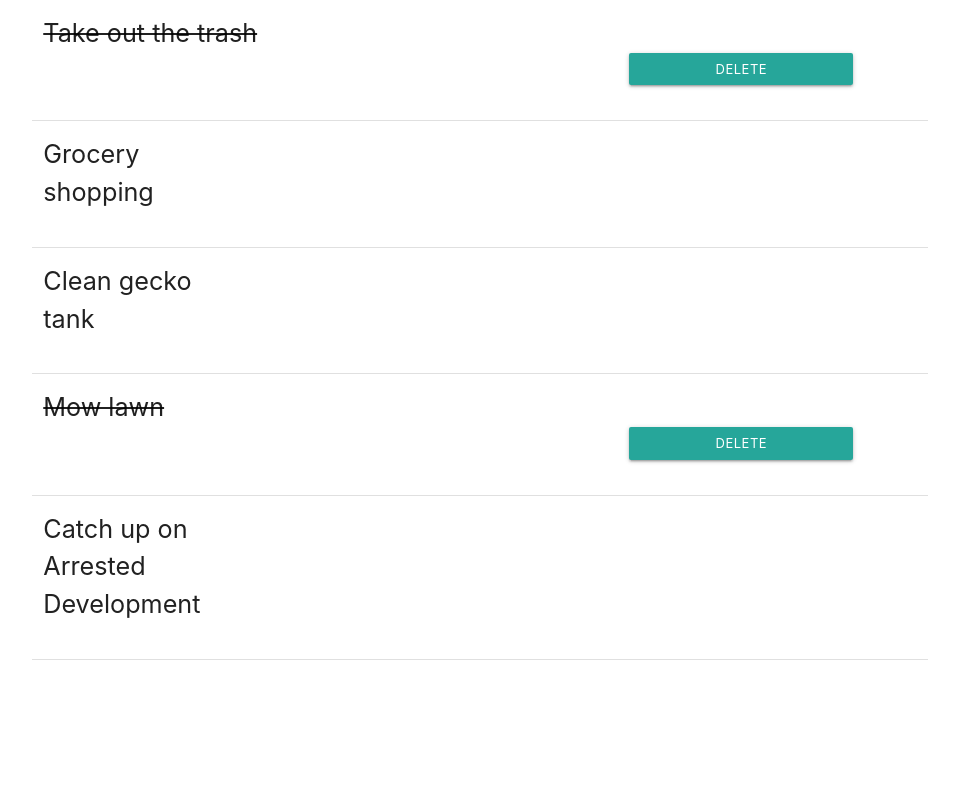
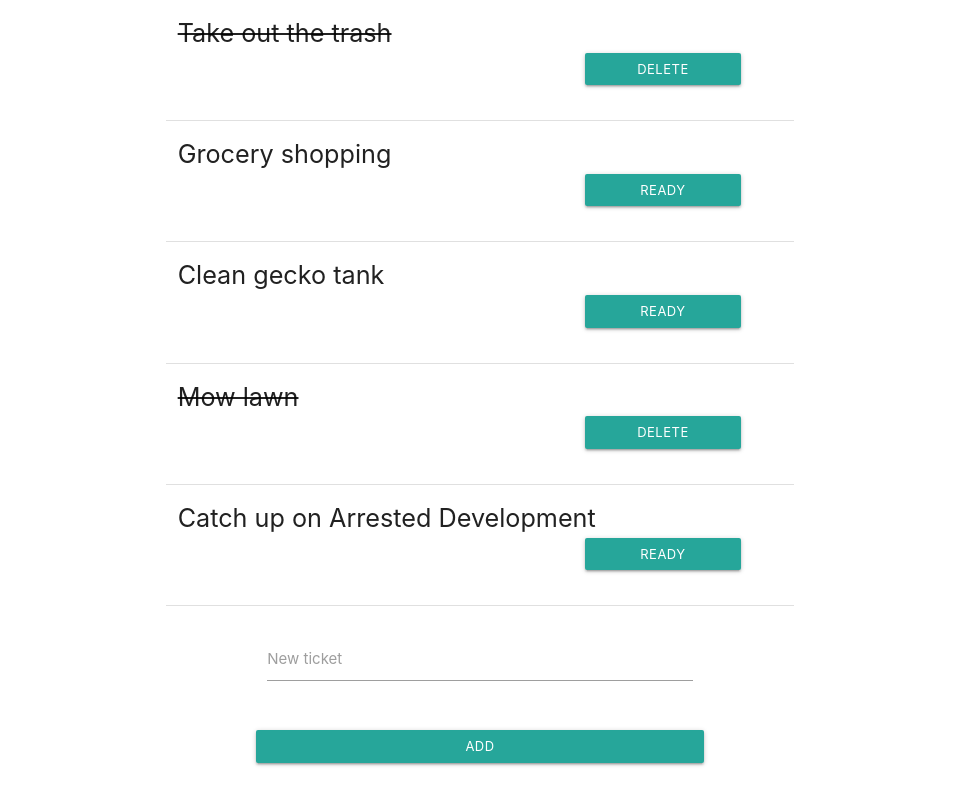
Before and after one commit to reflectiond/prac2, a React (Create React App) app: page / in a window 1280 px wide. Shown: the whole page, without its empty margins (160-1119 px from the left). Built offline with nearby package versions, Linux system fonts and the light colour scheme.

Commit message:
adding deleting compliting tickets witch unique id(clearing input area)

```diff
--- a/src/App.js
+++ b/src/App.js
@@ -1,24 +1,88 @@
-import './App.css';
-import TodoItem from './TodoItem';
-import todosData from './todosData';
-import React from 'react'
-
+import "./App.css";
+import TodoItem from "./TodoItem";
+import todosData from "./todosData";
+import React, { useState } from "react";
 
 function App() {
-
-  const toDoData = todosData.map((item) => (
+  //хранит в себе массив объектов - todo итемов
+  const [todos, setTodos] = useState(todosData);
+  //переменная хранит в себе тег отрисовывающий каждый объект из массива
+    const toDoData = todos.map((item) => (
     <TodoItem
       key={item.id}
-      EventHandler={() => ClearItem(item)}
+      deleteHandler={() => clearItem(item)}
+      completeHandler={() => markAsCompleteItem(item)}
       content={{ completed: item.completed, text: item.text }}
     />
   ));
-  function ClearItem(item){
-    // не могу придумать реализацию
+  // число - хранит номер последнего неиспользованного id
+  const [newId, setNewId] = useState(toDoData.length + 1);
+  const [newText, setNewText] = useState('');
+  // объект - сохраняет текст из поля для воода для последующей записи в массив всех todo итемов
+  const [ticket, setTicket] = useState({id:newId, text:newText, completed: false});
+
+  //функция убирает объект с, который помечается на удаление
+  function clearItem(item) {
+    setTodos(todos.filter((localItem) => localItem.id !== item.id));
+  }
+  // помечает тикет как выполненный
+  function markAsCompleteItem(item) {
+    const tempArr = todos.map((localItem) => {
+      if (localItem.id === item.id) {
+        localItem.completed = true;
+      }
+      return localItem;
+    });
+    console.log(tempArr);
+    setTodos(tempArr);
+  }
+  //сохраняет текст
+  function newItemTextChange(val){
+    setNewText(val);
+    //почему-то не работает если ставлю вместо val state newText задержка появляется.
+    setTicket({id:newId,text:val,completed:false});
+  }
+  //добавляет сформированный объект (новый тикет) в общий список тикетов
+  function addItem() {
+    let tempArr = todos.slice();
+    setNewId(newId + 1);
+    tempArr.push(ticket);
+    if (ticket.text){
+      //формирует новый объект. сохраняет текст, присваевает новый id для него
+
+
+      setTodos(tempArr);
+      handleSubmit();
+    }
+  }
+  function handleSubmit(){
+    setNewText('');
   }
   return (
-    <div>
-      {toDoData}
+    <div className="container">
+    <div>{toDoData}</div>
+      <div className="row section">
+        <form className="col s12 m12 l12">
+          <div className="row">
+            <div className="input-field col s6 m6 l6 push-l3 push-m3 push-s3">
+              <textarea
+                id="adderItem"
+                className="materialize-textarea"
+                onChange={(e) => newItemTextChange(e.target.value)}
+                value={newText}
+              ></textarea>
+              <label htmlFor="adderItem">New ticket</label>
+            </div>
+          </div>
+        </form>
+        <button
+          className="waves-effect waves-light btn-small col s6 m6 l6 push-l3 push-m3 push-s3"
+          from="adderItem"
+          onClick={() => addItem()}
+        >
+          Add
+        </button>
+      </div>
     </div>
   );
 }
--- a/src/TodoItem.js
+++ b/src/TodoItem.js
@@ -9,14 +9,20 @@ function TodoItem(props) {
             </div>
             <button
               className="waves-effect waves-light btn-small col s4 m3 l3 push-s4 push-m4 push-l8"
-              onClick={() => props.EventHandler()}
+              onClick={() => props.deleteHandler()}
             >
               delete
             </button>
           </div>
         ) : (
           <div>
-            <div className="flow-text col s3 m3 l3">{props.content.text}</div>
+            <div className="flow-text col s3 m3 l12">{props.content.text}</div>
+            <button
+              className="waves-effect waves-light btn-small col s4 m3 l3 push-s4 push-m4 push-l8"
+              onClick={() => props.completeHandler()}
+            >
+              ready
+            </button>
           </div>
         )}
       </div>
```
